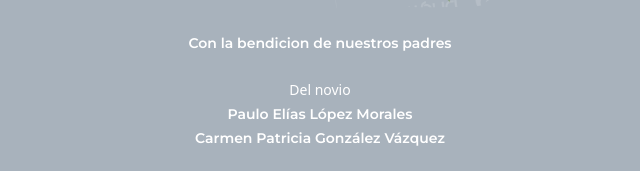
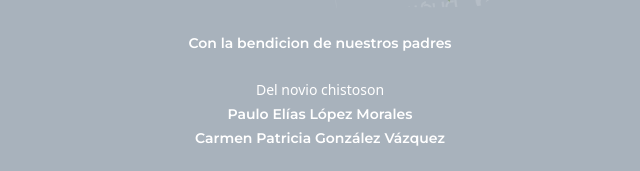
Before and after one commit to Tempisdev13/roxylalo, a plain HTML site: page index.html in a window 1280 px wide. Shown: the part 1632-1803 px from the top of the page, 320-960 px from the left. Drawn offline with nearby package versions, Linux system fonts and the light colour scheme; a web font is replaced by a local one.

Commit message:
Update index.html

```diff
--- a/index.html
+++ b/index.html
@@ -47,7 +47,7 @@
         <img class="img-play-flor mt-4" src="assets/img/flores.png" alt="">
         <label id="texto-normal-mont" class="mt-4">Con la bendicion de nuestros padres</label>
         <br>
-        <label id="texto-normal" class="mt-4">Del novio</label>
+        <label id="texto-normal" class="mt-4">Del novio chistoson</label>
         <br>
         <label id="texto-normal-mont" class="">Paulo Elías López Morales</label>
         <br>
```
